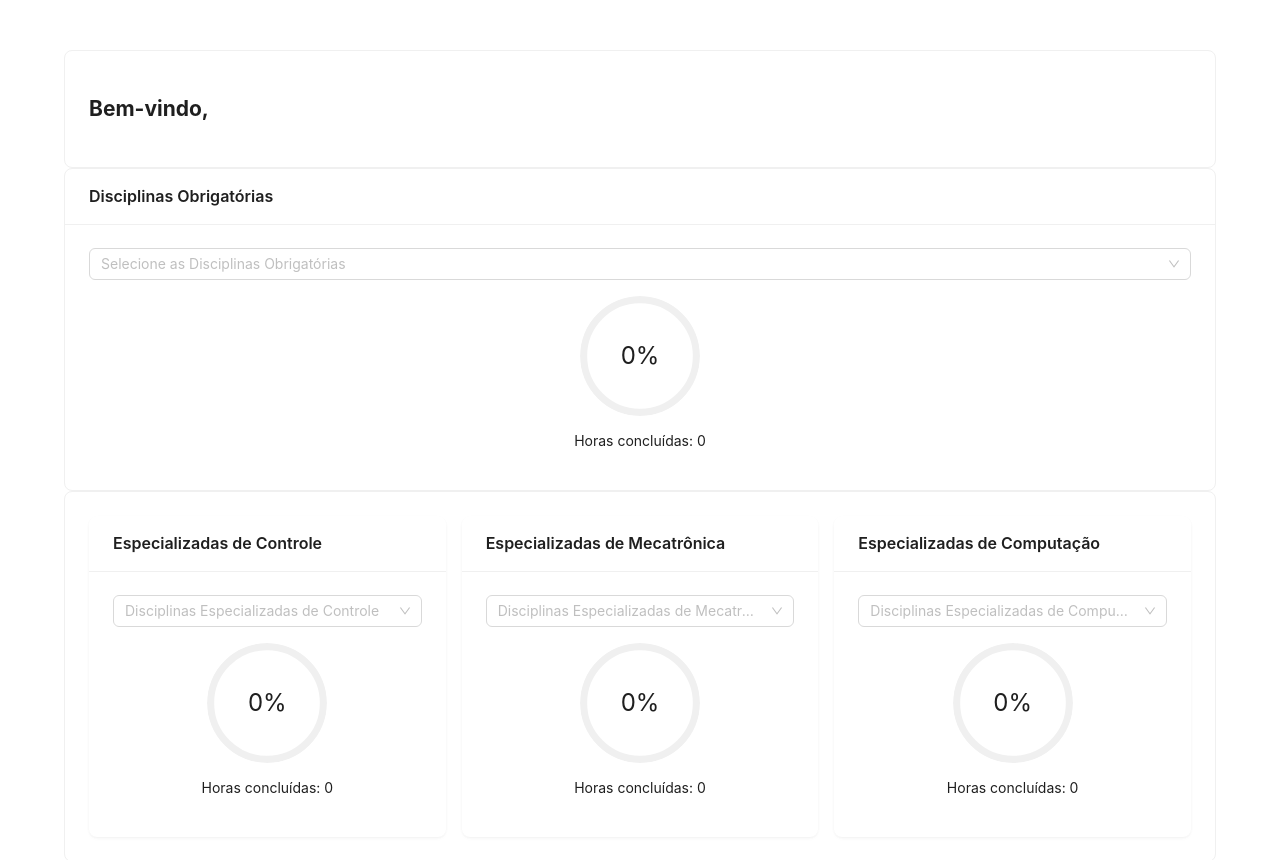
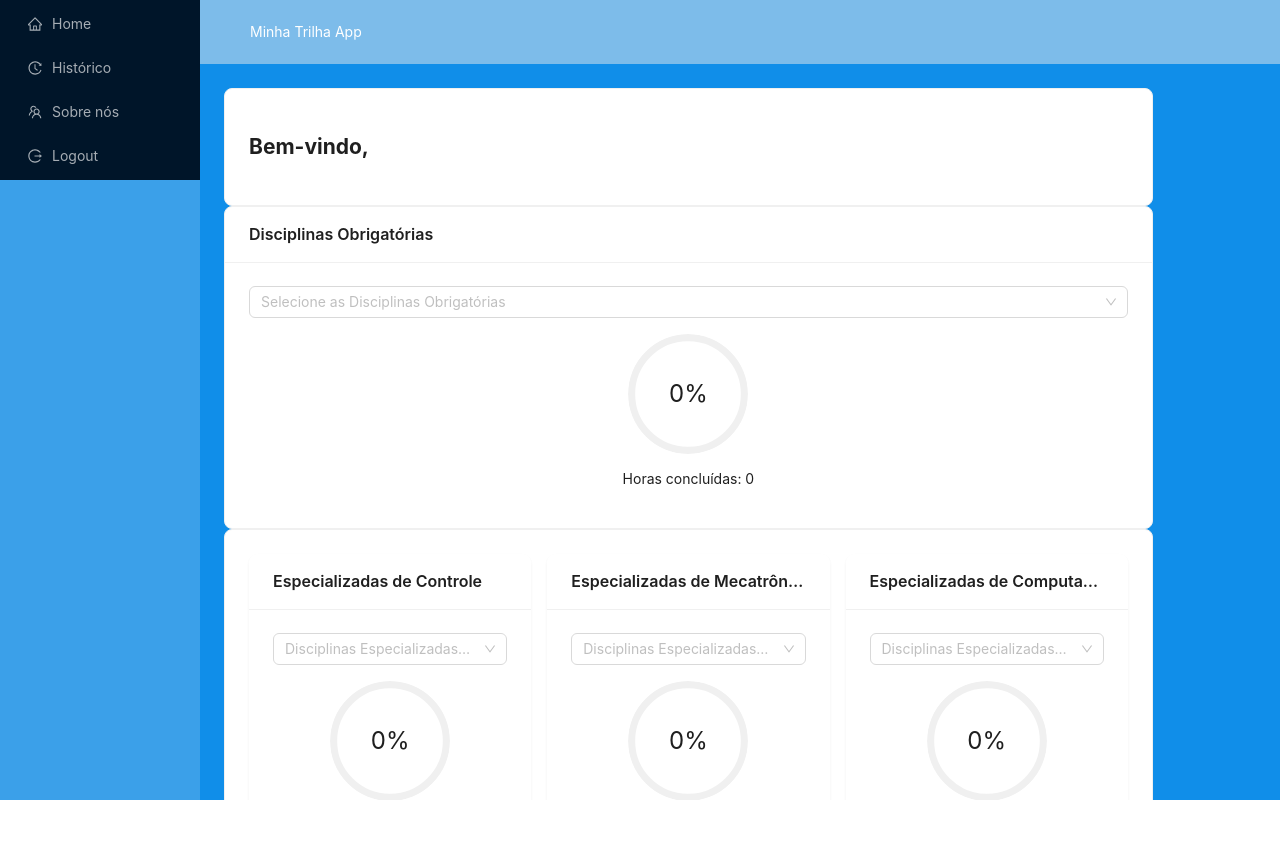
Before and after one commit to guitakashiba/appminhatrilha, a React (Create React App) app in the folder frontend/antd-demo/: page /inicial in a window 1280 px wide. Shown: the top 860 px of the page. After the commit the page ends 800 px from the top, so only its background shows below. Built offline with nearby package versions, Linux system fonts and the light colour scheme; no server answers.

Commit message:
fix: css :(

```diff
--- a/frontend/antd-demo/src/App.css
+++ b/frontend/antd-demo/src/App.css
@@ -2,7 +2,6 @@
   display: flex;
   flex-direction: column;
   align-items: center;
-  margin-top: 50px;
 }
 
 h1 {
--- a/frontend/antd-demo/src/App.js
+++ b/frontend/antd-demo/src/App.js
@@ -4,10 +4,11 @@ import './App.css';
 import LoginForm from './components/LoginForm';
 import SignupForm from './components/SignupForm';
 import TelaInicial from './TelaInicial';
-import HistoricoDis from  './components/HistoricoDis'
+import HistoricoDis from './components/HistoricoDis'
 import UserContext from './UserContext';
 import api from './services/api';
 import { Route, Routes, BrowserRouter as Router } from 'react-router-dom';
+import SidebarMenu from './components/SidebarMenu';
 
 function App() {
   const [user, setUser] = useState(null); // Crie um estado para o usuário
@@ -43,8 +44,10 @@ function App() {
           <Routes>
             <Route path="/" element={<LoginForm onLogin={handleLogin} />} />
             <Route path="/signup" element={<SignupForm />} />
-            <Route path="/inicial" element={<TelaInicial onDisciplinaChange={handleDisciplinaChange} />} />
-            <Route path="/historico" element={<HistoricoDis />}/>
+            <Route path="/" element={<SidebarMenu />}>
+              <Route path="/inicial" element={<TelaInicial onDisciplinaChange={handleDisciplinaChange} />} />
+              <Route path="/historico" element={<HistoricoDis />} />
+            </Route>
           </Routes>
         </UserContext.Provider>
       </Router>
--- a/frontend/antd-demo/src/components/SidebarMenu.jsx
+++ b/frontend/antd-demo/src/components/SidebarMenu.jsx
@@ -5,6 +5,8 @@ import {
   TeamOutlined,
   LogoutOutlined,
 } from '@ant-design/icons';
+import { Outlet } from 'react-router-dom';
+import { useNavigate } from "react-router-dom";
 const { Header, Sider, Content } = Layout;
 
 const headerStyle = {
@@ -16,9 +18,10 @@ const headerStyle = {
 };
 
 const contentStyle = {
-  minHeight: 'calc(100vh - 64px)',
   padding: '24px',
   backgroundColor: '#108ee9',
+  maxHeight: '100vh',
+  overflow: 'auto'
 };
 
 const siderStyle = {
@@ -28,23 +31,35 @@ const siderStyle = {
 };
 
 const layoutStyle = {
-  display: 'flex',
+  width: '100%',
+  maxHeight: '100vh'
 };
 
-const SidebarMenu = () => (
-  <Layout style={layoutStyle}>
+const SidebarMenu = () => {
+
+  const navigate = useNavigate()
+
+  const redirectTo = (path) => {
+    navigate(path)
+  }
+
+  return <Layout style={layoutStyle}>
     <Sider style={siderStyle}>
-      <Menu theme="dark" mode="inline" defaultSelectedKeys={['1']}>
-        <Menu.Item key="1" icon={<HomeOutlined />}>
+      <Menu
+        onClick={({ key: path }) => redirectTo(path)}
+        theme="dark" mode="inline"
+        defaultSelectedKeys={['1']}
+      >
+        <Menu.Item key="/inicial" icon={<HomeOutlined />}>
           Home
         </Menu.Item>
-        <Menu.Item key="2" icon={<HistoryOutlined />}>
+        <Menu.Item key="/historico" icon={<HistoryOutlined />}>
           Histórico
         </Menu.Item>
-        <Menu.Item key="3" icon={<TeamOutlined />}>
+        <Menu.Item key="/" icon={<TeamOutlined />}>
           Sobre nós
         </Menu.Item>
-        <Menu.Item key="4" icon={<LogoutOutlined />}>
+        <Menu.Item key="/" icon={<LogoutOutlined />}>
           Logout
         </Menu.Item>
       </Menu>
@@ -52,10 +67,10 @@ const SidebarMenu = () => (
     <Layout>
       <Header style={headerStyle}>Minha Trilha App</Header>
       <Content style={contentStyle}>
-        {/* Aqui você pode colocar o conteúdo do seu componente */}
+        <Outlet />
       </Content>
     </Layout>
   </Layout>
-);
+};
 
 export default SidebarMenu;
--- a/frontend/antd-demo/src/index.css
+++ b/frontend/antd-demo/src/index.css
@@ -11,3 +11,26 @@ body {
     font-family: source-code-pro, Menlo, Monaco, Consolas, 'Courier New',
       monospace;
   }
+  /* ===== Scrollbar CSS ===== */
+  /* Firefox */
+  * {
+    scrollbar-width: auto;
+    scrollbar-color: #f01e1e92 #ffffff;
+  }
+
+  /* Chrome, Edge, and Safari */
+  *::-webkit-scrollbar {
+    width: 8px;
+    height: 8px;
+  }
+
+  *::-webkit-scrollbar-track {
+    background: #f6f2f289;
+    border-radius: 4px;
+  }
+
+  *::-webkit-scrollbar-thumb {
+    background-color: #f01e1e92;
+    border-radius: 4px;
+    /* border: 3px solid #f6f2f296; */
+  }
```
